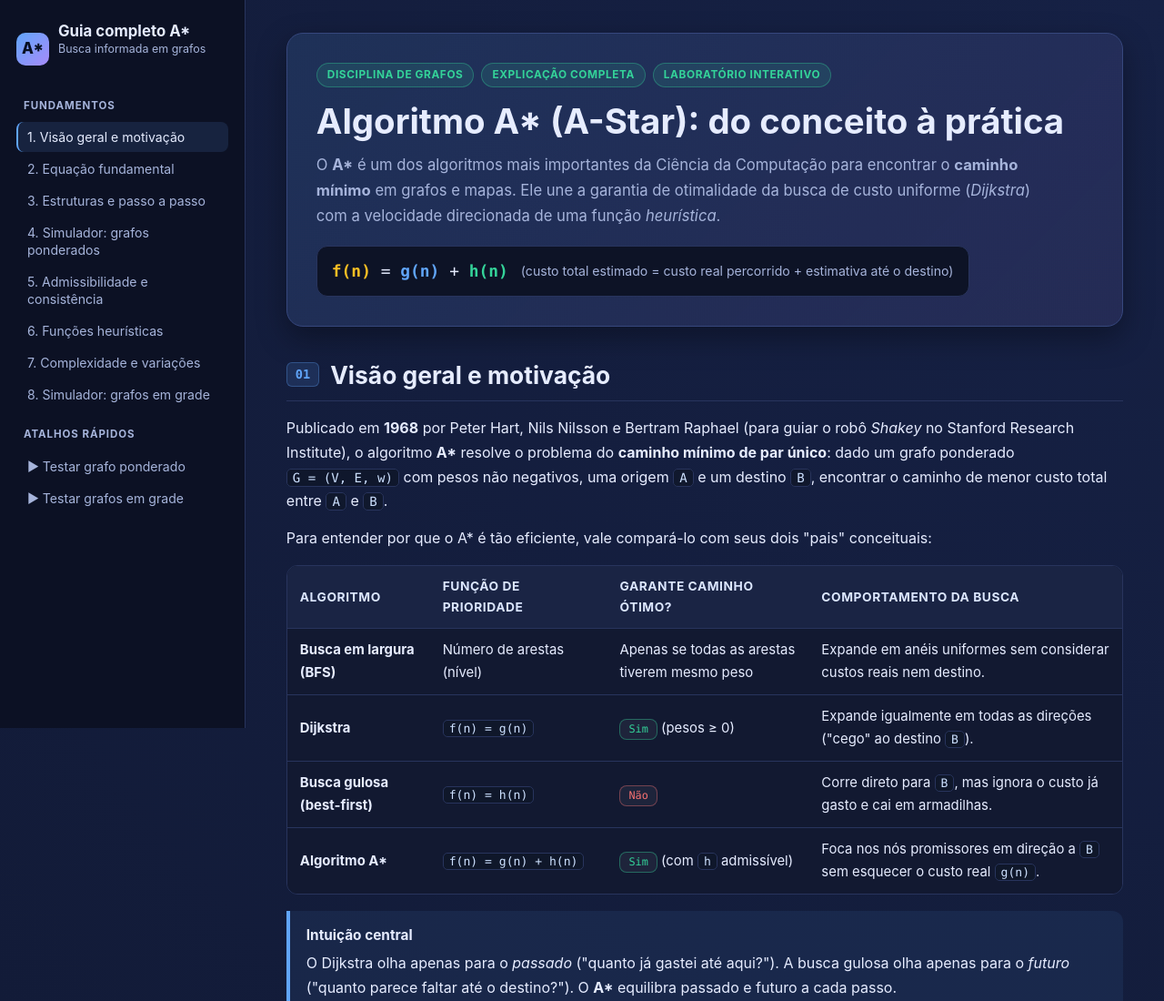
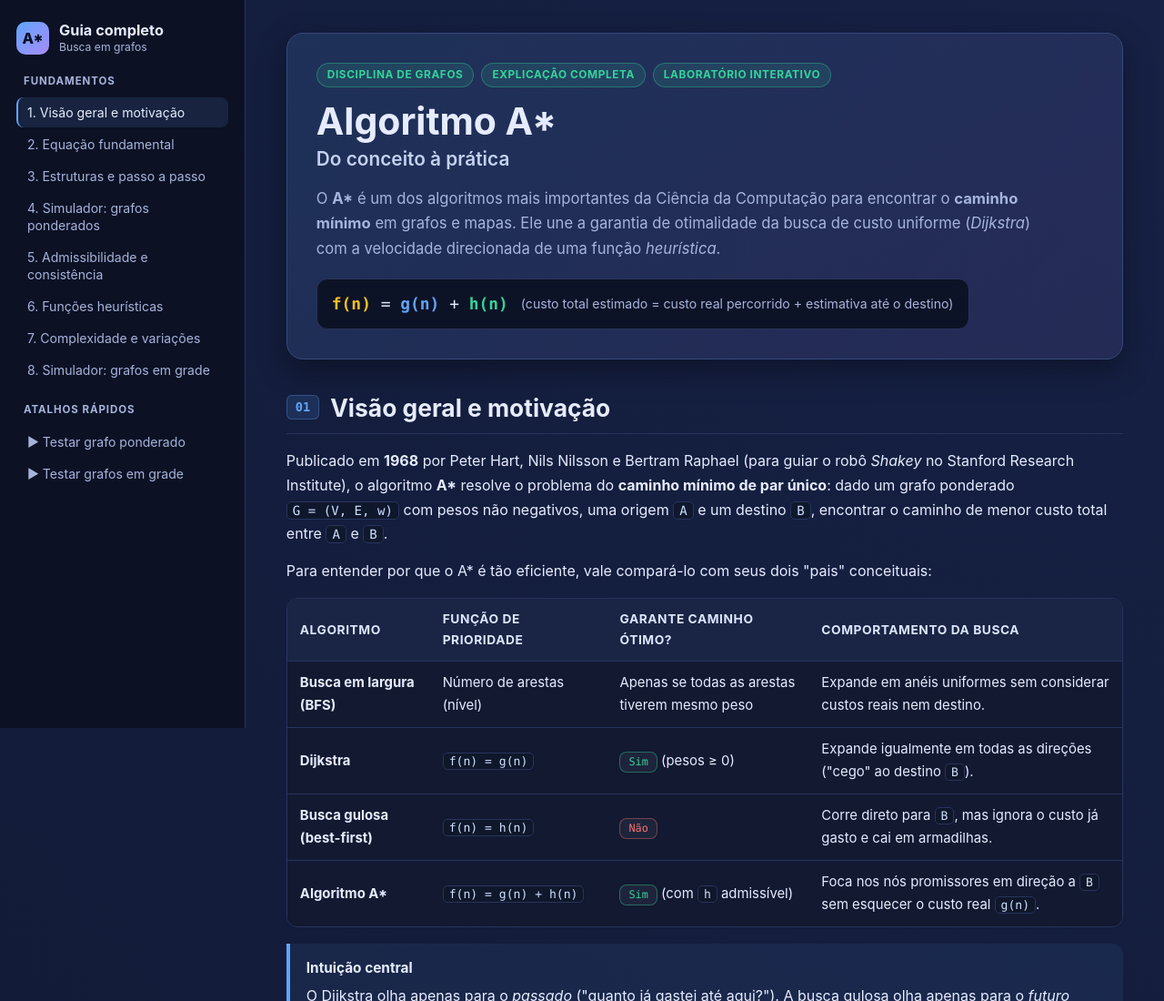
Before and after one commit to L-Marcel/a-star, a plain HTML site: page web/index.html in a window 1280 px wide. Shown: the top 1100 px of the page at 91% size. Drawn offline with Linux system fonts and the light colour scheme.

Commit message:
feat(web): melhorar títulos e subtítulos

```diff
--- a/web/index.html
+++ b/web/index.html
@@ -3,7 +3,7 @@
 <head>
   <meta charset="UTF-8" />
   <meta name="viewport" content="width=device-width, initial-scale=1.0" />
-  <title>Algoritmo A* (A-Star) — explicação completa e laboratório interativo</title>
+  <title>Algoritmo A* — do conceito à prática</title>
   <style>
     :root {
       --bg: #0b1020;
@@ -70,13 +70,21 @@
       align-items: center;
       justify-content: space-between;
       gap: 12px;
+      margin-bottom: 20px;
     }
 
     .brand {
       display: flex;
       align-items: center;
-      gap: 10px;
-      margin-bottom: 6px;
+      gap: 11px;
+      min-width: 0;
+    }
+
+    .brand-text {
+      display: flex;
+      flex-direction: column;
+      justify-content: center;
+      gap: 2px;
       min-width: 0;
     }
 
@@ -105,20 +113,24 @@
       place-items: center;
       font-weight: 800;
       color: #081024;
-      font-size: 1.05rem;
+      font-size: 1.02rem;
+      line-height: 1;
       flex-shrink: 0;
     }
 
     .brand h2 {
       margin: 0;
-      font-size: 1.05rem;
+      font-size: 1.02rem;
+      line-height: 1.15;
+      white-space: nowrap;
+    }
+
+    .brand-sub {
+      margin: 0;
+      font-size: 0.76rem;
       line-height: 1.2;
-    }
-
-    .brand-sub {
-      font-size: 0.78rem;
       color: var(--text-muted);
-      margin-bottom: 18px;
+      white-space: nowrap;
     }
 
     .nav-group-label {
@@ -194,10 +206,18 @@
     }
 
     .hero h1 {
-      margin: 0 0 12px;
-      font-size: clamp(1.55rem, 3vw, 2.5rem);
-      line-height: 1.2;
+      margin: 0 0 4px;
+      font-size: clamp(1.75rem, 3.2vw, 2.6rem);
+      line-height: 1.15;
       text-wrap: balance;
+    }
+
+    .hero-subtitle {
+      margin: 0 0 16px;
+      font-size: clamp(1.05rem, 1.8vw, 1.3rem);
+      font-weight: 600;
+      line-height: 1.3;
+      color: #c4d1f0;
     }
 
     .hero p {
@@ -885,11 +905,8 @@
         border-bottom: 1px solid var(--border);
         padding: 12px 16px;
       }
-      .brand {
+      .sidebar-header {
         margin-bottom: 0;
-      }
-      .brand-sub {
-        display: none;
       }
       .menu-toggle {
         display: inline-flex;
@@ -965,9 +982,9 @@
     <div class="sidebar-header">
       <div class="brand">
         <div class="brand-badge">A*</div>
-        <div>
-          <h2>Guia completo A*</h2>
-          <div class="brand-sub">Busca informada em grafos</div>
+        <div class="brand-text">
+          <h2>Guia completo</h2>
+          <div class="brand-sub">Busca em grafos</div>
         </div>
       </div>
       <button id="menuToggle" class="menu-toggle" type="button" aria-expanded="false" aria-controls="sidebarNav">
@@ -1003,7 +1020,8 @@
         <span class="hero-tag">Explicação completa</span>
         <span class="hero-tag">Laboratório interativo</span>
       </div>
-      <h1>Algoritmo A* (A-Star): do conceito à prática</h1>
+      <h1>Algoritmo A*</h1>
+      <div class="hero-subtitle">Do conceito à prática</div>
       <p>
         O <strong>A*</strong> é um dos algoritmos mais importantes da Ciência da Computação para encontrar
         o <strong>caminho mínimo</strong> em grafos e mapas. Ele une a garantia de otimalidade da busca de
```
